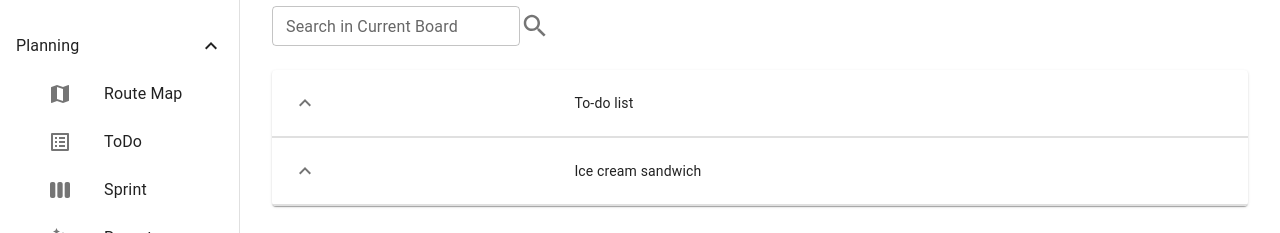
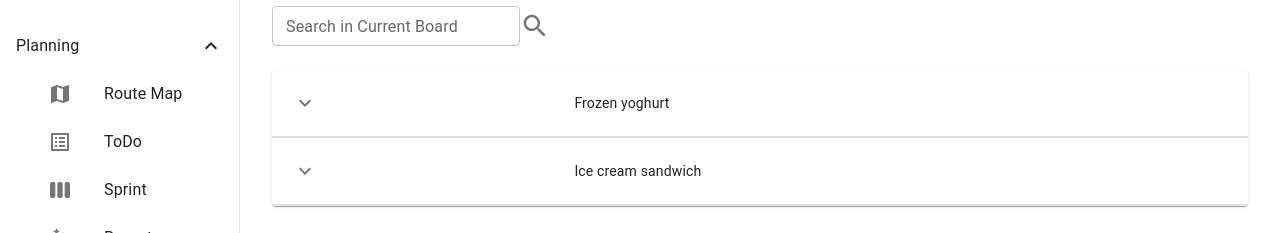
Before and after one commit to Varsion/TaTskPad-Front, a React (Create React App) app: page / in a window 1280 px wide. Shown: the part 138-371 px from the top of the page. Built offline with nearby package versions, Linux system fonts and the light colour scheme.

Commit message:
fix:click change icon for RowTable

```diff
--- a/src/components/RowTable/RowTable.tsx
+++ b/src/components/RowTable/RowTable.tsx
@@ -14,16 +14,9 @@ import {
   Typography,
 } from "@mui/material";
 
-import KeyboardArrowDownIcon from "@mui/icons-material/KeyboardArrowUp";
+import KeyboardArrowDownIcon from "@mui/icons-material/KeyboardArrowDown";
 import KeyboardArrowUpIcon from "@mui/icons-material/KeyboardArrowUp";
 import MinTable from "./MinTable";
-// const useRowStyles = makeStyles({
-//   root: {
-//     "& > *": {
-//       borderBottom: "unset",
-//     },
-//   },
-// });
 
 function createData(name: string, price: number) {
   return {
@@ -39,11 +32,10 @@ function createData(name: string, price: number) {
 function Row(props: { row: ReturnType<typeof createData> }) {
   const { row } = props;
   const [open, setOpen] = useState(false);
-  //   const classes = useRowStyles();
 
   return (
     <React.Fragment>
-      <TableRow>
+      <TableRow sx={{ "& > *": { borderBottom: "unset" } }}>
         <TableCell>
           <IconButton
             aria-label="expand row"
@@ -78,12 +70,10 @@ function Row(props: { row: ReturnType<typeof createData> }) {
     </React.Fragment>
   );
 }
-
 const rows = [
-  createData("To-do list", 159),
+  createData("Frozen yoghurt", 159),
   createData("Ice cream sandwich", 237),
 ];
-
 export default function CollapsibleTable() {
   return (
     <TableContainer component={Paper}>
```
